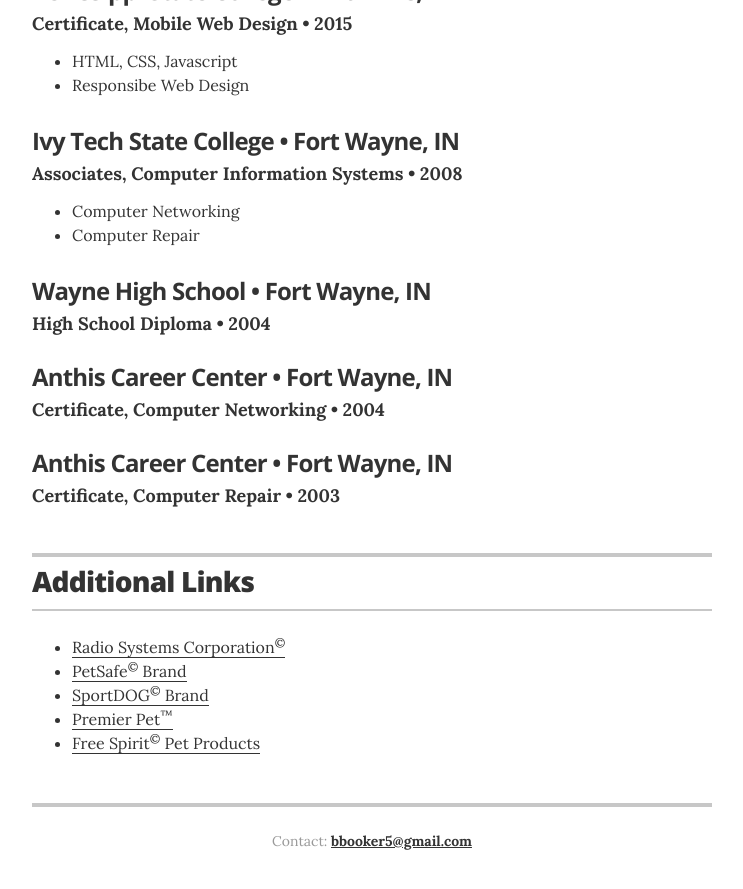
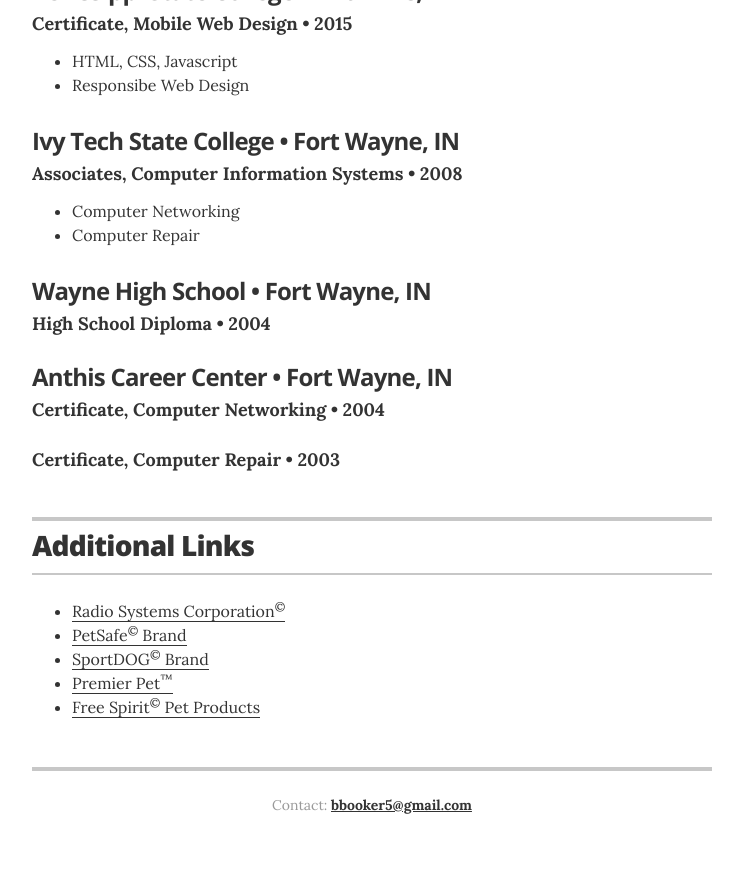
Before and after one commit to bbooker5/about, a Jekyll site: the page built from index.html, in a window 1280 px wide and 900 px high, scrolled down 1589 px. Shown: the top 889 px of the window, without its empty margins (268-1011 px from the left). Built offline with Jekyll 4.4.1, drawn with Linux system fonts in a browser that asks for light colours; after the commit the page ends 2453 px from its top, so only the background shows below that.

Commit message:
Update _data/education.yml

```diff
--- a/_data/education.yml
+++ b/_data/education.yml
@@ -22,7 +22,5 @@
 - degree: Certificate, Computer Networking
   uni: Anthis Career Center &bull; Fort Wayne, IN
   year: 2004
-
 - degree: Certificate, Computer Repair
-  uni: Anthis Career Center &bull; Fort Wayne, IN
   year: 2003
```
